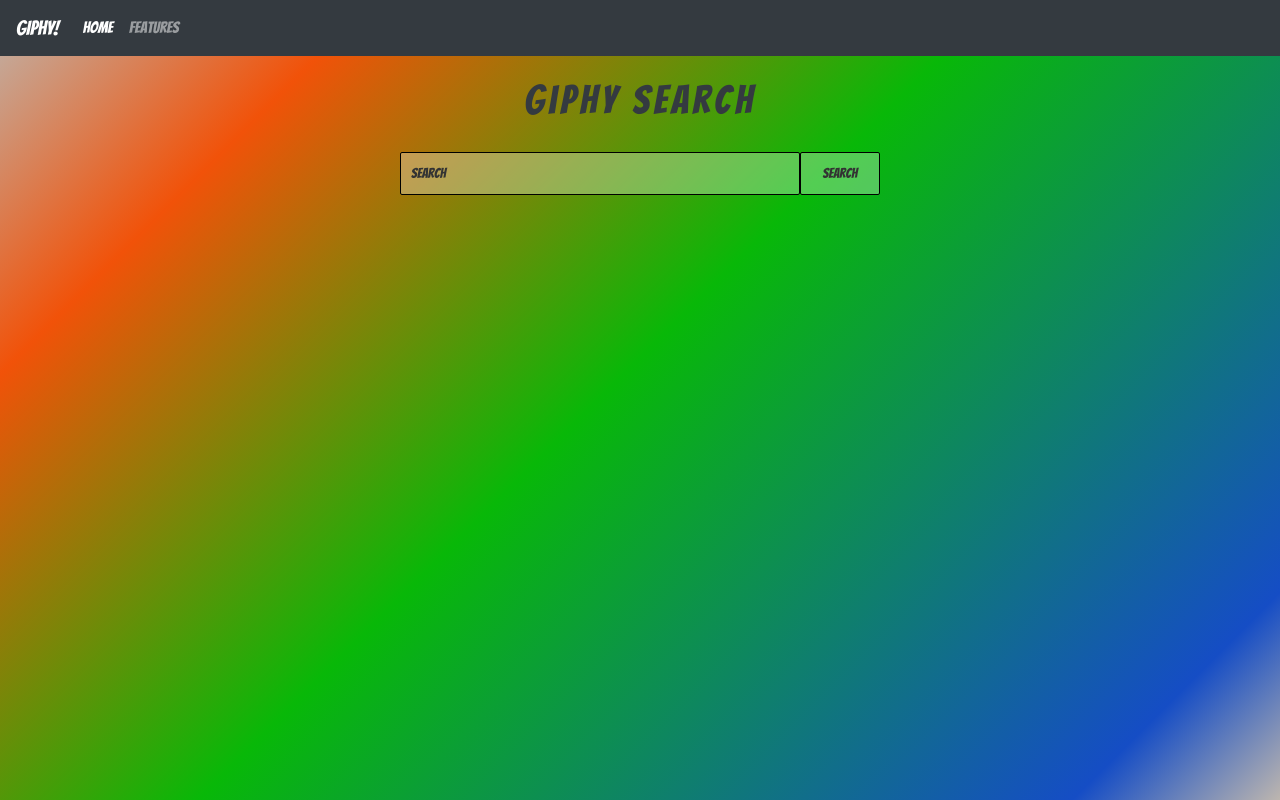
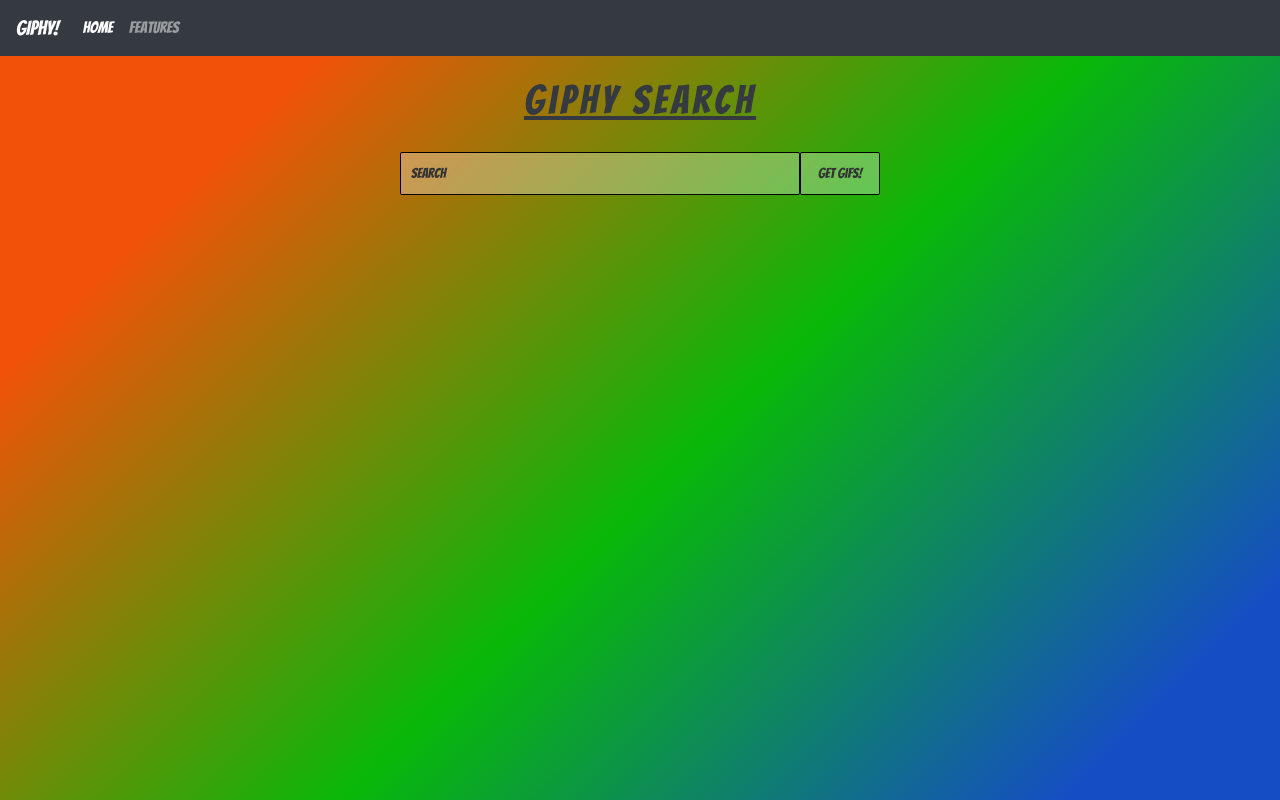
Before and after one commit to cstasny/project-2, a plain HTML site: page index.html in a window 1280 px wide. Drawn offline with nearby package versions, Linux system fonts and the light colour scheme.

Commit message:
edited background color

```diff
--- a/css/style.css
+++ b/css/style.css
@@ -8,13 +8,14 @@
     font-family: 'Bangers', cursive;
     min-height: 100vh;
     min-width: 370px;
-    background-image: linear-gradient(135deg, #bdb6af, #f15209 18%,  #08b808 48%,
-      #154dc5 90%, #bdb6af);
+    background-image: linear-gradient(135deg, #f15209 18%,  #08b808 55%,
+      #154dc5 90%);
 }
 
 header h1 {
     padding: 20px;
     letter-spacing: 0.1em;
+    text-decoration: underline;
 
 }
 
--- a/index.html
+++ b/index.html
@@ -35,7 +35,7 @@
         <div class="row">
             <form style="display: flex;justify-content: center;">
                 <input class="search" type="text" placeholder="search" class="col-md-8">
-                <button class="button" class="col-md-4" type="submit" style="text-align: center;">Search</button>
+                <button class="button" class="col-md-4" type="submit" style="text-align: center;">Get Gifs!</button>
             </form>
         </div>
     </div>
```
